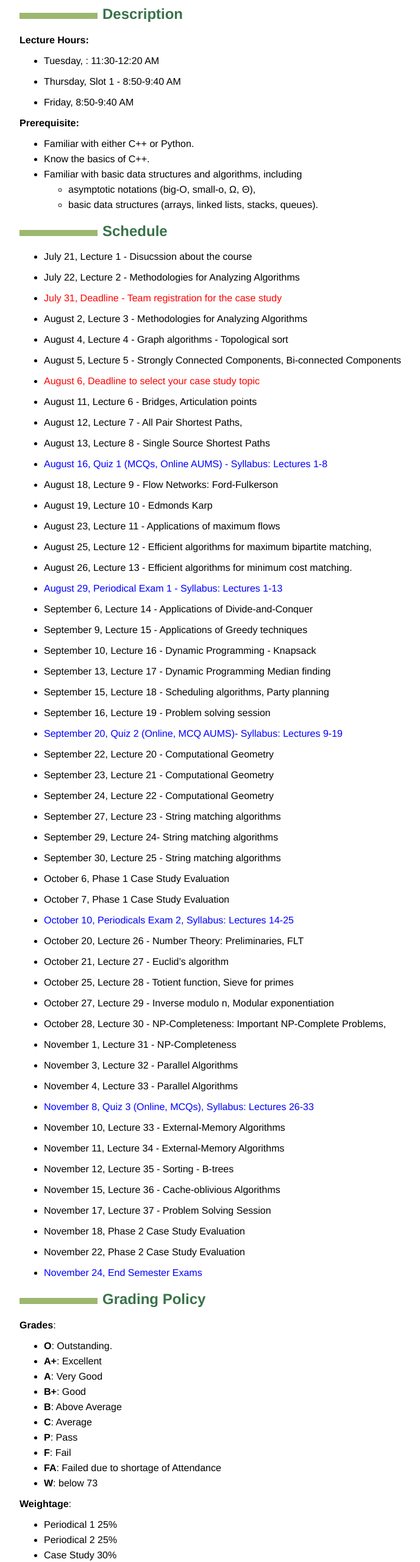
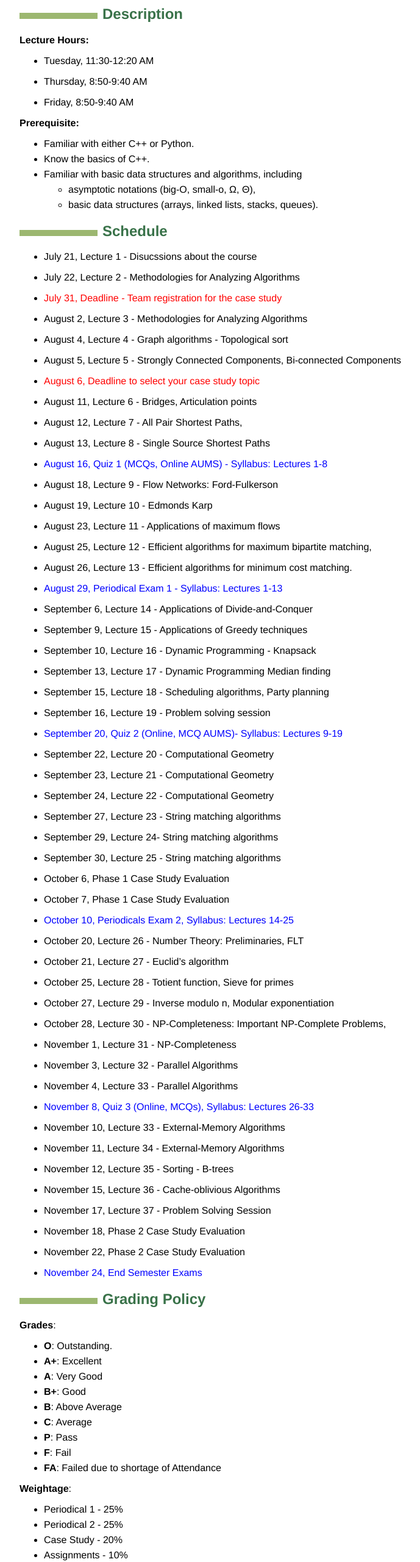
Before and after one commit to vijayaku003/19cse459, a plain HTML site: page teaching/19CSE459/index.html in a window 1280 px wide. Shown: the part 220-2781 px from the top of the page at 61% size, without its empty margins (208-897 px from the left). Drawn offline with Linux system fonts and the light colour scheme.

Commit message:
updated before presentation

```diff
--- a/teaching/19CSE459/index.html
+++ b/teaching/19CSE459/index.html
@@ -102,17 +102,17 @@
   </style>
 </head>
 <body>
-<h1 id="cs600-advanced-algorithms">19CSE459: Advanced Algorithms</h1>
+<h1 id="cs600-advanced-algorithms">19CSE459: Advanced Algorithms And Analysis</h1>
 <blockquote>
 <p>Instructors: Vijaya Kumar Sundar</p>
 </blockquote>
 <h2 id="description">Description</h2>
 <p><strong>Lecture Hours:</strong></p>
 <ul>
-<li>Tuesday, : 11:30-12:20 AM</li>
+<li>Tuesday, 11:30-12:20 AM</li>
 </ul>
 <ul>
-<li>Thursday, Slot 1 - 8:50-9:40 AM</li>
+<li>Thursday, 8:50-9:40 AM</li>
 </ul>
 <ul>
 <li>Friday, 8:50-9:40 AM</li>
@@ -131,7 +131,7 @@
 
 
 <ul>
-<li><p>July 21, Lecture 1 - Disucssion about the course</p>
+<li><p>July 21, Lecture 1 - Disucssions about the course</p>
 </ul>
 
 <ul>
@@ -348,16 +348,16 @@ July 31, Deadline - Team registration for the case study</p>
 <li><p><strong>P</strong>: Pass</p></li>
 <li><p><strong>F</strong>: Fail</p></li>
 <li><p><strong>FA</strong>: Failed due to shortage of Attendance</p></li>
-<li><p><strong>W</strong>: below 73</p></li>
 
 </ul>
 <p><strong>Weightage</strong>:</p>
 <ul>
-<li><p>Periodical 1 25%</p></li>
-<li><p>Periodical 2 25%</p></li>
-<li><p>Case Study 30%</p></li>
-<li><p>3 Quizzes 15% (5%+5%+5%)</p></li>
-<li><p> Participation in class and discussion forum 5%</p></li>
+<li><p>Periodical 1 - 25%</p></li>
+<li><p>Periodical 2 - 25%</p></li>
+<li><p>Case Study - 20%</p></li>
+<li><p>Assignments - 10%</p></li>
+<li><p>3 Quizzes - 15% (5%+5%+5%)</p></li>
+<li><p> Class participation and discussions in the forum - 5%</p></li>
 
 </body>
 </html>
```
